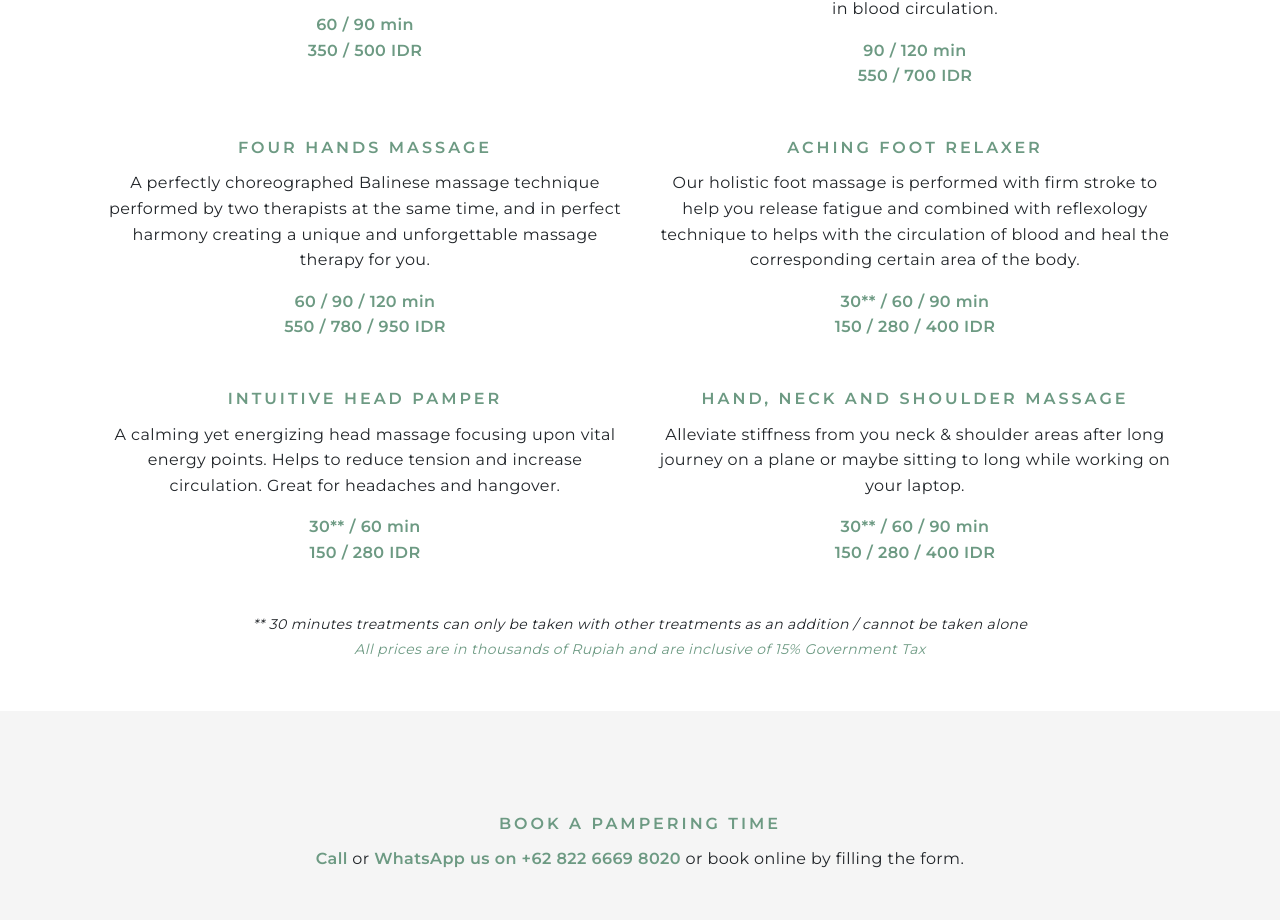
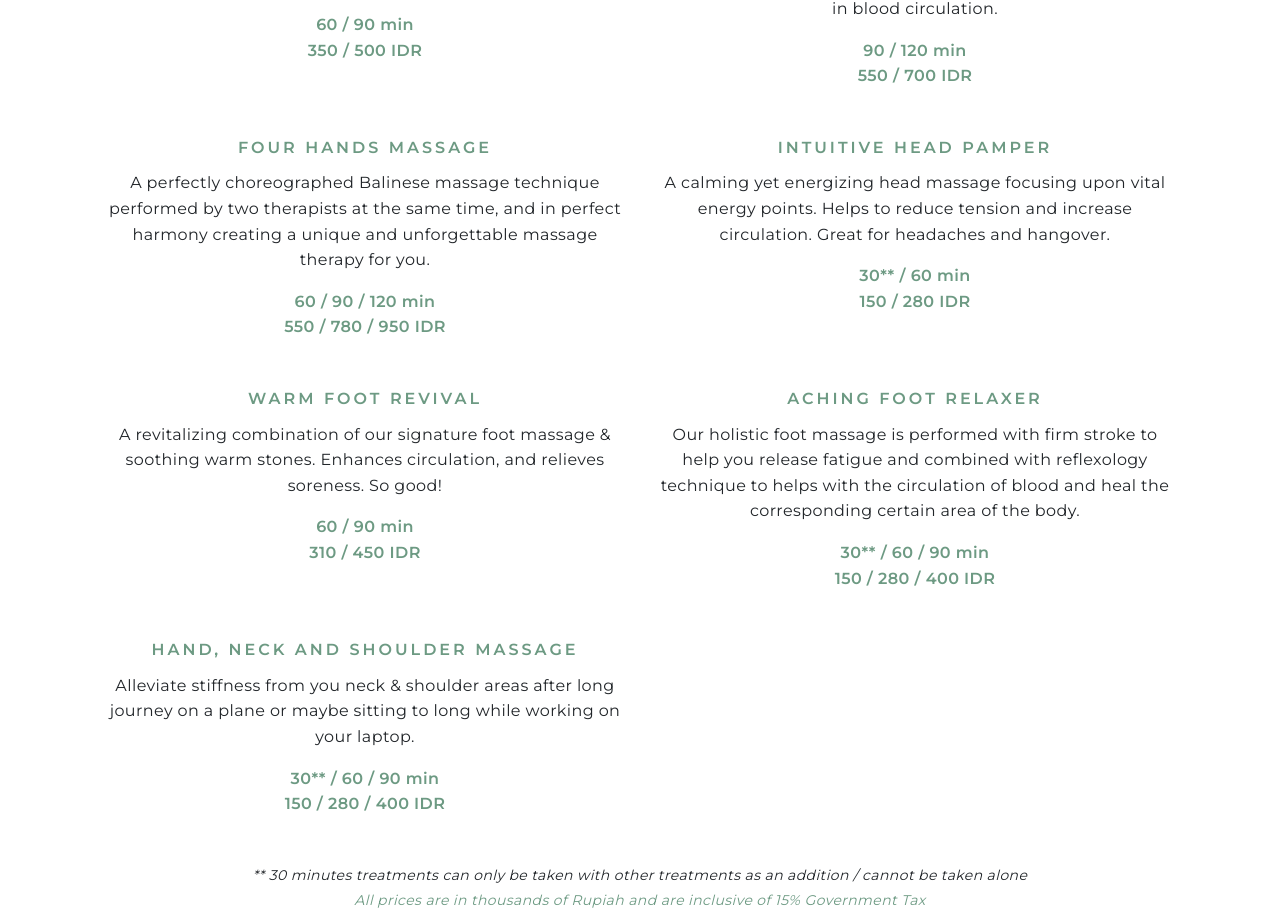
Before and after one commit to aldipee/redayspa, a Next.js app: page /treatment-menu in a window 1280 px wide. Shown: the part 1685-2605 px from the top of the page. Built offline with nearby package versions, Linux system fonts and the light colour scheme.

Commit message:
add new treatments massage and hair

```diff
--- a/pages/treatment-menu.js
+++ b/pages/treatment-menu.js
@@ -333,6 +333,33 @@ export default function Home() {
                         </p>
                       </div>
                       <div className="col-sm-6 mb30 mt-0 text-center">
+                        <p className="sm-heading">INTUITIVE HEAD PAMPER</p>
+                        <p>
+                          A calming yet energizing head massage focusing upon
+                          vital energy points. Helps to reduce tension and
+                          increase circulation. Great for headaches and
+                          hangover.
+                        </p>
+                        <p className="font-medium green">
+                          30** / 60 min
+                          <br />
+                          150 / 280 IDR
+                        </p>
+                      </div>
+                      <div className="col-sm-6 mb30 mt-0 text-center">
+                        <p className="sm-heading">WARM FOOT REVIVAL</p>
+                        <p>
+                          A revitalizing combination of our signature foot
+                          massage & soothing warm stones. Enhances circulation,
+                          and relieves soreness. So good!
+                        </p>
+                        <p className="font-medium green">
+                          60 / 90 min
+                          <br />
+                          310 / 450 IDR
+                        </p>
+                      </div>
+                      <div className="col-sm-6 mb30 mt-0 text-center">
                         <p className="sm-heading">ACHING FOOT RELAXER</p>
                         <p>
                           Our holistic foot massage is performed with firm
@@ -345,20 +372,6 @@ export default function Home() {
                           30** / 60 / 90 min
                           <br />
                           150 / 280 / 400 IDR
-                        </p>
-                      </div>
-                      <div className="col-sm-6 mb30 mt-0 text-center">
-                        <p className="sm-heading">INTUITIVE HEAD PAMPER</p>
-                        <p>
-                          A calming yet energizing head massage focusing upon
-                          vital energy points. Helps to reduce tension and
-                          increase circulation. Great for headaches and
-                          hangover.
-                        </p>
-                        <p className="font-medium green">
-                          30** / 60 min
-                          <br />
-                          150 / 280 IDR
                         </p>
                       </div>
                       <div className="col-sm-6 mb30 mt-0 text-center">
@@ -394,6 +407,23 @@ export default function Home() {
                       <div className="col-sm-12">
                         <p className="treatment-heading mb24">
                           REPLENISH TREATMENT
+                        </p>
+                      </div>
+                      <div className="col-sm-6 mb30 mt-0 text-center">
+                        <p className="sm-heading">SCALP PURITY RITUAL</p>
+                        <p>
+                          Treat your scalp and hair to the ultimate refresh with
+                          the perfect mix of cooling and warming sensations. A
+                          purifying scrub cleanses away buildup, followed by a
+                          cooling hair mask wrapped in a warm towel. While it
+                          works its magic, enjoy a soothing hand, neck, and
+                          shoulder massage with warm stones. Finish with a rinse
+                          and quick-dry, leaving you refreshed and rejuvenated!
+                        </p>
+                        <p className="font-medium green">
+                          90 min
+                          <br />
+                          650 IDR
                         </p>
                       </div>
                       <div className="col-sm-6 mb30 mt-0 text-center">
```
